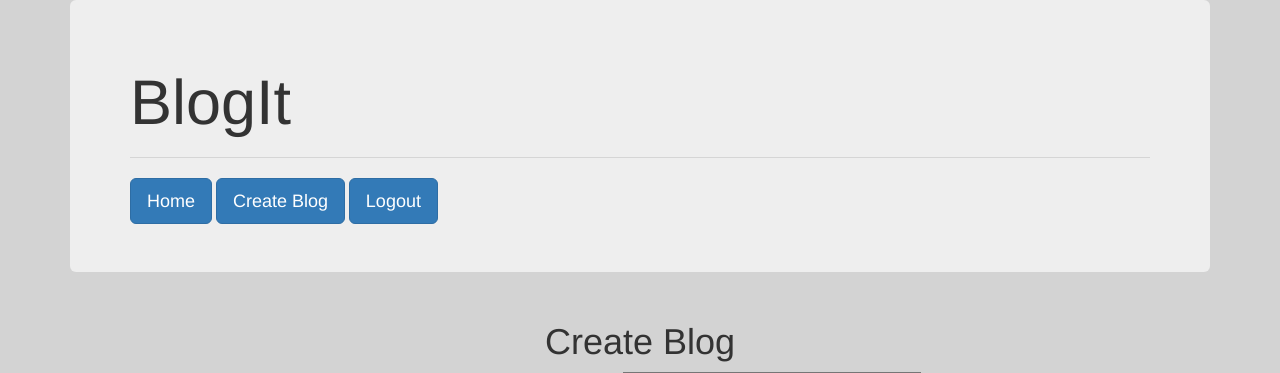
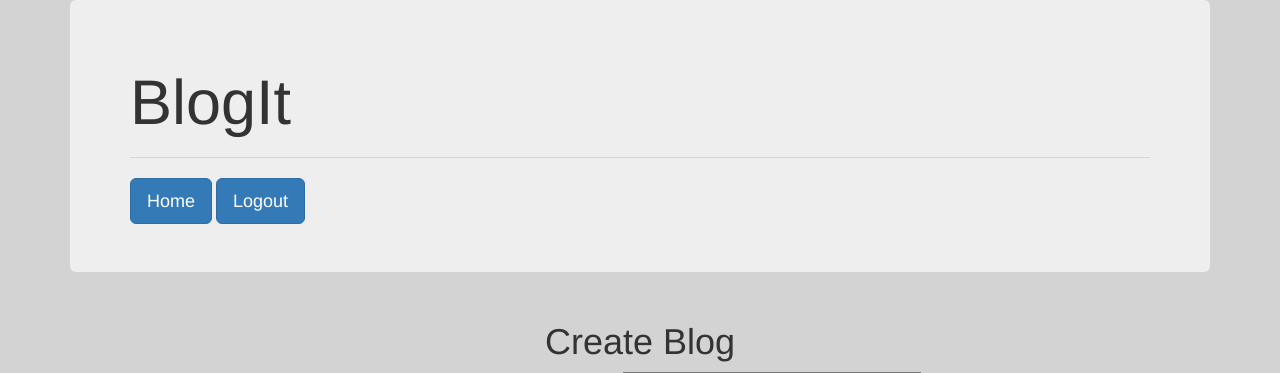
Before and after one commit to K20shores/BlogIt, a Django app: page /blog/ in a window 1280 px wide. Shown: the top 373 px of the page. Run offline with Django 3.2, Linux system fonts and the light colour scheme; some libraries are stand-ins or nearby versions.

Commit message:
Changing placeholder text, updating readme

```diff
--- a/blog/templates/blog/index.html
+++ b/blog/templates/blog/index.html
@@ -3,7 +3,6 @@
 {% block headerbutton %}
   <a class="btn btn-primary btn-lg" href="/" role="button">Home</a>
   {% if user %}
-    <a class="btn btn-primary btn-lg" href="/blog/" role="button">Create Blog</a>
     <a class="btn btn-primary btn-lg" href="/login/blog_logout" role="button">Logout {{ user.username }}</a>
   {% endif %}
 {% endblock %}
@@ -14,7 +13,7 @@
     <form class="form-style" action="{% url 'save_blog' %}" method="post">
       {% csrf_token %}
       {% if blog %}
-        <label> Title:</label> <input type="text" name="blog_title" placeholder="username" value="{{ blog.blog_title }}" required><br>
+        <label> Title:</label> <input type="text" name="blog_title" placeholder="Blog Title" value="{{ blog.blog_title }}" required><br>
         <textarea rows="10" cols="100" maxlength="1000" name="blog_text" required>{{ blog.blog_text }}</textarea>
         <input type="hidden" name="blog_id" value="{{ blog.id }}">
       {% else %}
```
Also changed, not shown: README.md.
